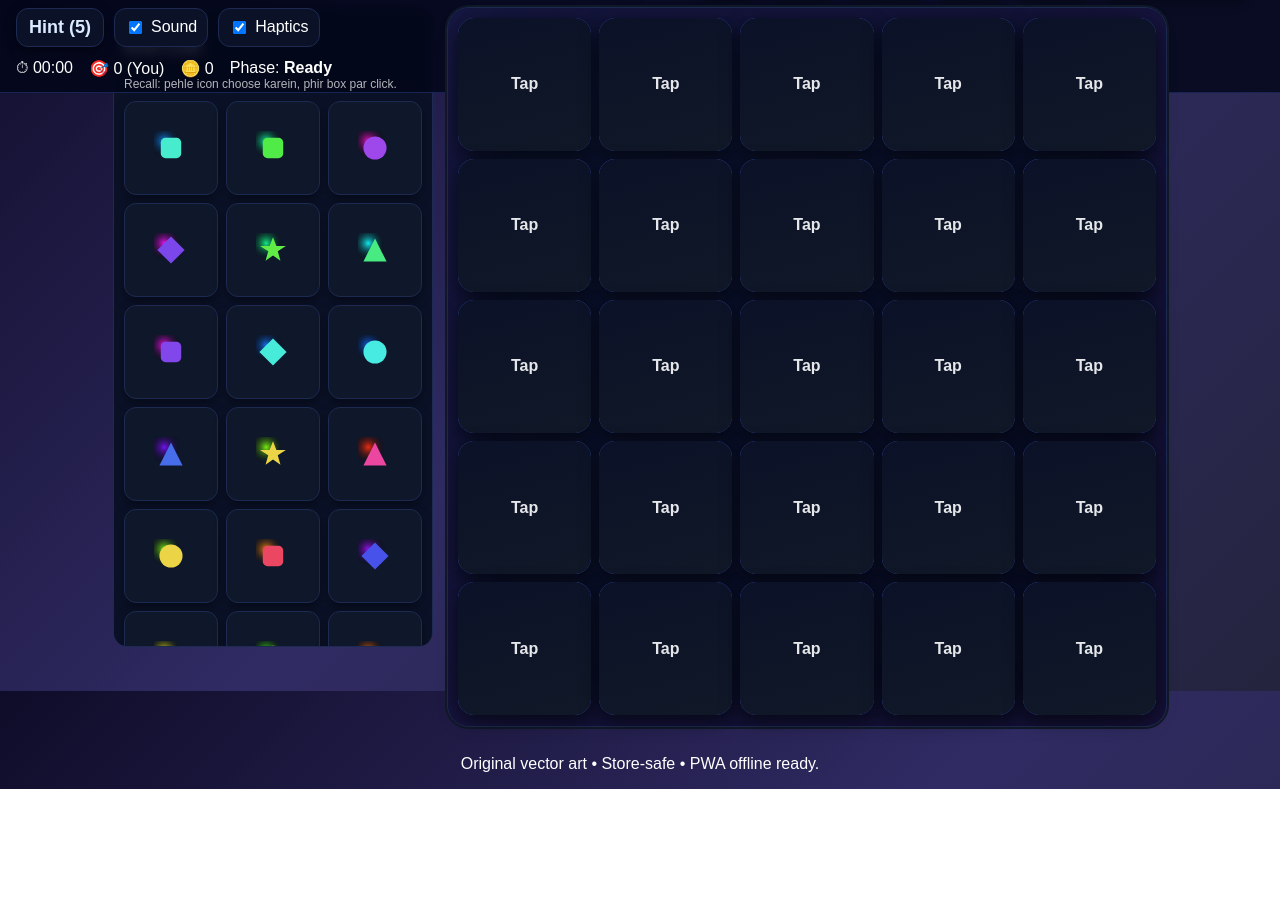
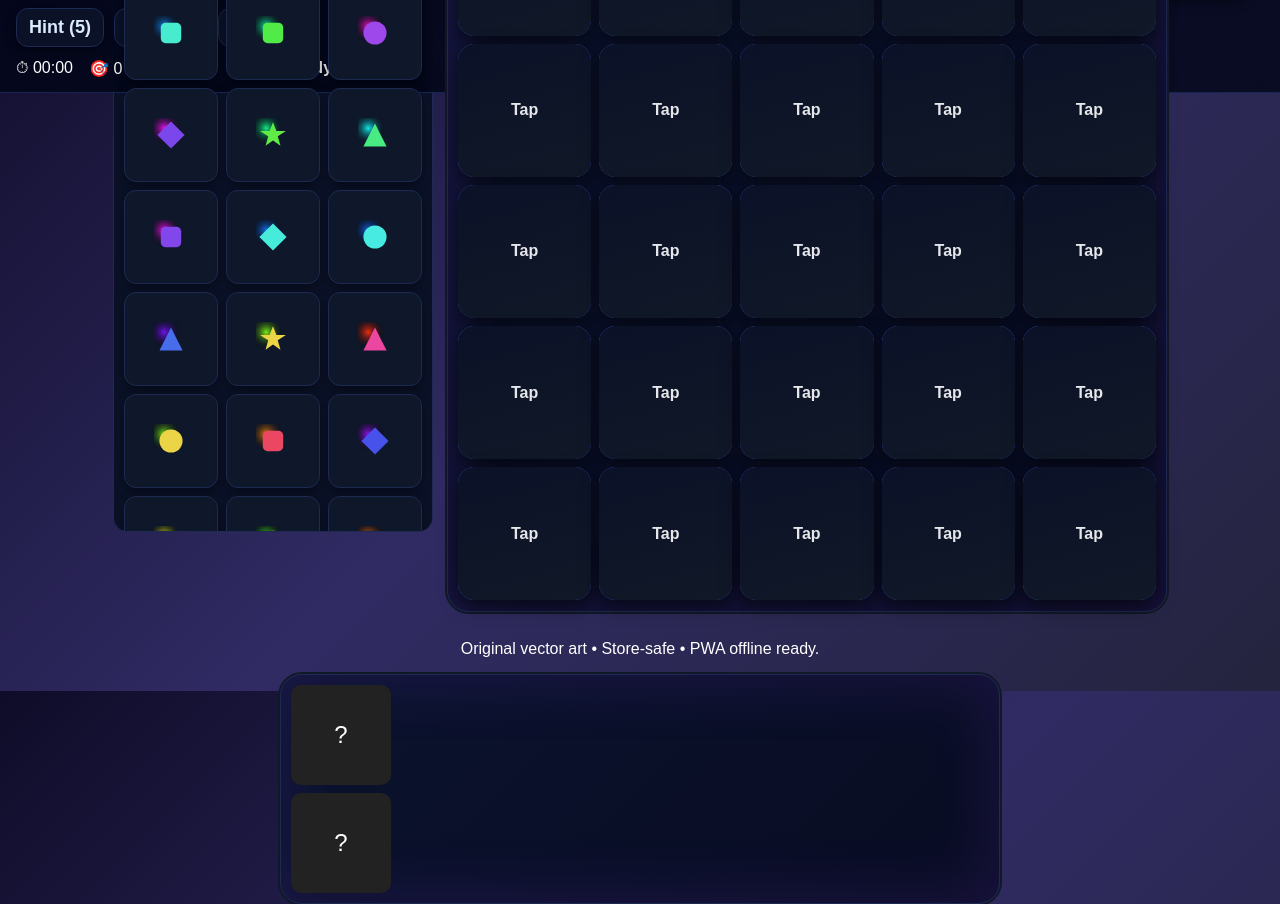
Before and after one commit to Advi31/p3025-grand, a plain HTML site: page index.html in a window 1280 px wide. Shown: the part 109-1013 px from the top of the page. Before the commit the page ends 898 px from the top, so only its background shows below. Drawn offline with Linux system fonts and the light colour scheme.

Commit message:
Update index.html

```diff
--- a/index.html
+++ b/index.html
@@ -111,3 +111,18 @@
 <script>if('serviceWorker' in navigator){navigator.serviceWorker.register('./sw.js');}</script>
 </body>
 </html>
+<div id="board" class="board">
+  <div class="card">
+    <div class="card-inner">
+      <div class="card-front">?</div>
+      <div class="card-back">A</div>
+    </div>
+  </div>
+
+  <div class="card">
+    <div class="card-inner">
+      <div class="card-front">?</div>
+      <div class="card-back">B</div>
+    </div>
+  </div>
+</div>
```
